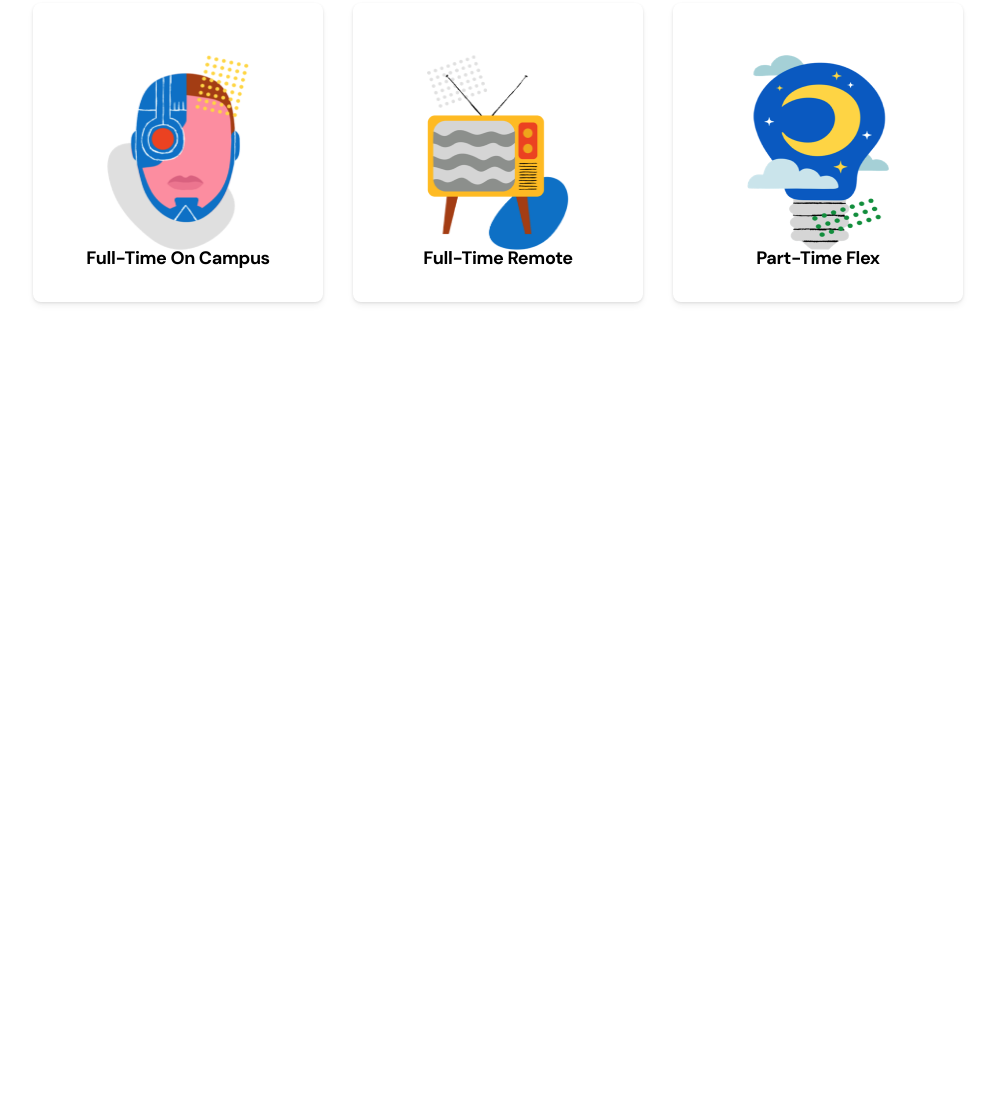
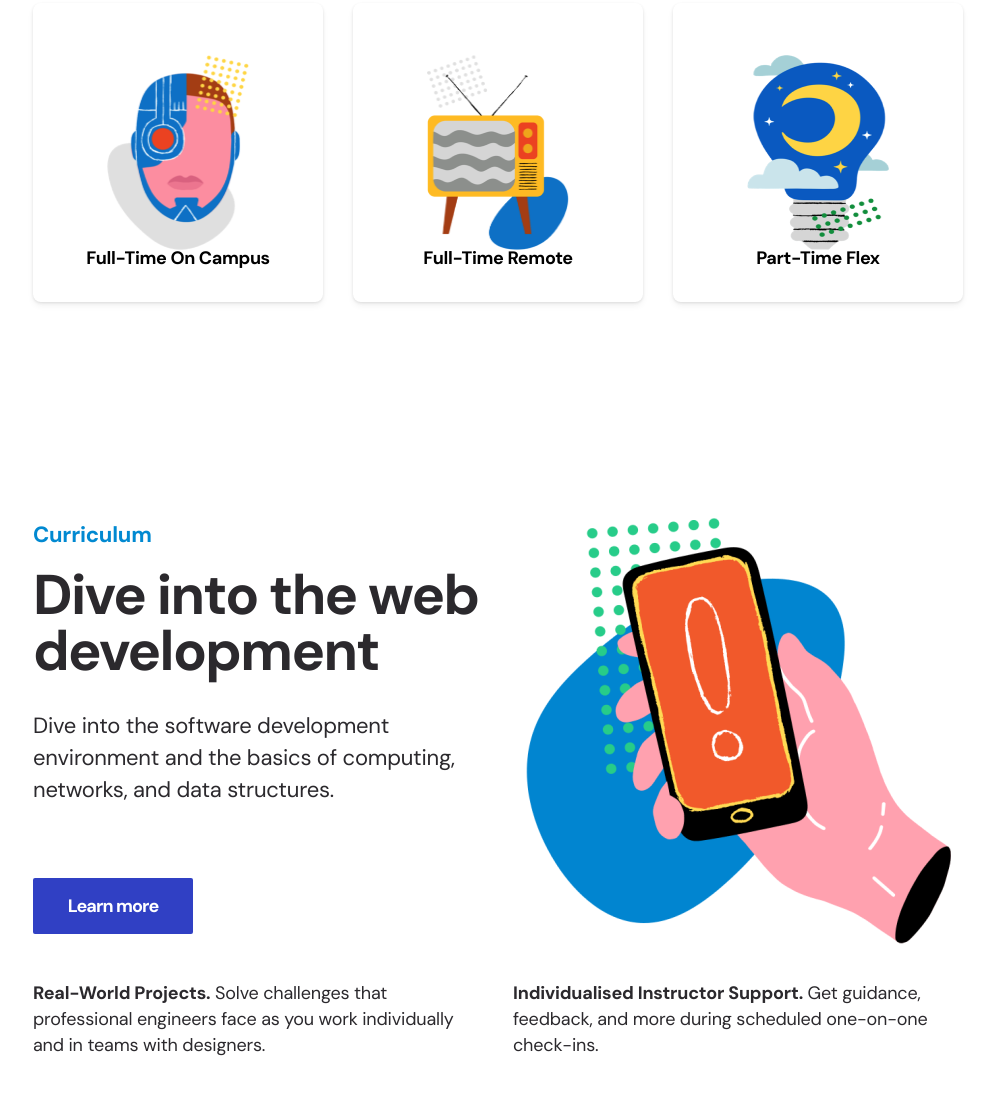
Before and after one commit to Cheyoung0203/kimbug-training, a plain HTML site: page index.html in a window 1280 px wide. Shown: the part 1297-2398 px from the top of the page, without its empty margins (142-1137 px from the left). Before the commit the page ends 1735 px from the top, so only its background shows below. Drawn offline with Linux system fonts and the light colour scheme.

Commit message:
frontend-curriculum part

```diff
--- a/index.html
+++ b/index.html
@@ -16,7 +16,6 @@
     <title>Final Project</title>
   </head>
   <body>
-
     <div class="container welcome">
       <div class="row">
         <div class="col-12">
@@ -94,5 +93,37 @@
         </div>
       </div>
     </div>
+
+    <div class="container frontend-curriculum">
+      <div class="row">
+        <div class="col-12 col-md-6 curriculum-column">
+          <div class="curriculum-box">
+            <h3 class="curriculum">Curriculum</h3>
+            <h1 class="curriculum-title">Dive into the web development</h1>
+            <p class="curriculum-contents">Dive into the software development environment and the basics of computing, networks, and data structures.</p>
+            <button type="button" class="apply-btn curriculum-apply-btn">Apply now</button>
+            <button type="button" class="learn-btn curriculum-learn-btn">Learn more</button>
+          </div>
+        </div>
+        <div class="col-md-6 smartphone-img-col">
+        </div>
+      </div>
+      <div class="row">
+        <div class="col-12 col-md-6 curriculum-des">
+          <p class="Real-World-Projects">
+            <strong>Real-World Projects.</strong>
+             Solve challenges that professional engineers face as you work individually and in teams with designers.
+          </p>
+        </div>
+        <div class="col-12 col-md-6 curriculum-des">
+          <p class="Individualised Instructor Support.">
+            <strong>Individualised Instructor Support.</strong>
+             Get guidance, feedback, and more during scheduled one-on-one check-ins.
+          </p>
+        </div>
+      </div>
+
+
+    </div>
   </body>
 </html>
--- a/style.css
+++ b/style.css
@@ -50,6 +50,18 @@ p {
   letter-spacing: -0.01em;
 }
 
+h1 {
+  font-size: 34px;
+  line-height: 1.0588235294117647;
+  letter-spacing: -0.03em;
+}
+
+h3 {
+  font-size: 16px;
+  line-height: 1.5;
+  letter-spacing: -0.01em;
+}
+
 h1,
 h2,
 h3,
@@ -65,6 +77,11 @@ button {
   font-weight: 700;
   letter-spacing: -0.05em;
   text-align: center;
+  border-radius: 2px;
+}
+
+.container {
+  padding: 80px 15px;
 }
 
 /* mobile */
@@ -142,21 +159,14 @@ button {
 
 .frontend-course.container {
   width: 100%;
-  padding: 80px 15px;
 }
 
 .program {
-  font-size: 16px;
-  line-height: 1.5;
-  letter-spacing: -0.01em;
   color: #009b4d;
   margin-bottom: 8px;
 }
 
 .f-course-title {
-  font-size: 34px;
-  line-height: 1.0588235294117647;
-  letter-spacing: -0.03em;
   margin-bottom: 24px;
 }
 
@@ -204,6 +214,47 @@ button {
   letter-spacing: -0.02em;
 }
 
+/* frontend-curriculum */
+
+.frontend-curriculum {
+  width: 100%;
+  height: 100vh;
+}
+
+.curriculum {
+  color: #0189d1;
+  margin-bottom: 8px;
+}
+
+.curriculum-title {
+  margin-bottom: 24px;
+}
+
+.curriculum-contents {
+  margin-bottom: 32px;
+}
+
+.curriculum-apply-btn {
+  margin-bottom: 48px;
+}
+
+.curriculum-learn-btn {
+  display: none;
+}
+
+.curriculum-des p {
+  font-size: 15px;
+  line-height: 1.4666666666666666;
+}
+
+.smartphone-img-col {
+  display: none;
+}
+
+.curriculum-des p:first-child {
+  margin-bottom: 40px;
+}
+
 /* > 768px (Desktop) */
 @media screen and (min-width: 768px) {
   /* welcome-page */
@@ -231,6 +282,13 @@ button {
     width: 455px;
     text-align: center;
     margin-bottom: 32px;
+  }
+
+  button {
+    width: 160px;
+    height: 56px;
+    font-size: 18px;
+    line-height: 1.5555555555555556;
   }
 
   /* intro-page */
@@ -327,6 +385,59 @@ button {
     line-height: 1.3333333333333333;
     letter-spacing: -0.02em;
   }
+
+  /* curriculum - page */
+
+  .frontend-curriculum {
+    height: 728px;
+    padding: 80px 15px 96px;
+  }
+
+  .smartphone-img-col {
+    display: block;
+  }
+
+  .curriculum {
+    font-size: 22px;
+    margin-bottom: 16px;
+  }
+
+  .curriculum-title {
+    font-size: 56px;
+    line-height: 1;
+    margin-bottom: 31px;
+  }
+
+  .curriculum-contents {
+    font-size: 22px;
+    line-height: 1.4545454545454546;
+    margin-bottom: 72px;
+  }
+
+  .curriculum-apply-btn {
+    display: none;
+  }
+
+  .curriculum-learn-btn {
+    display: block;
+    background-color: #3040c4;
+    color: #fff;
+  }
+
+  .smartphone-img-col {
+    display: block;
+    height: 426px;
+    background-image: url(./assets/img-curriculum.png);
+    background-repeat: no-repeat;
+    background-size: contain;
+    background-position: center center;
+    margin-bottom: 36px;
+  }
+
+  .curriculum-des p {
+    font-size: 18px;
+    line-height: 1.4444444444444444;
+  }
 }
 
 /* Custom Grid System - Fix container width */
```
